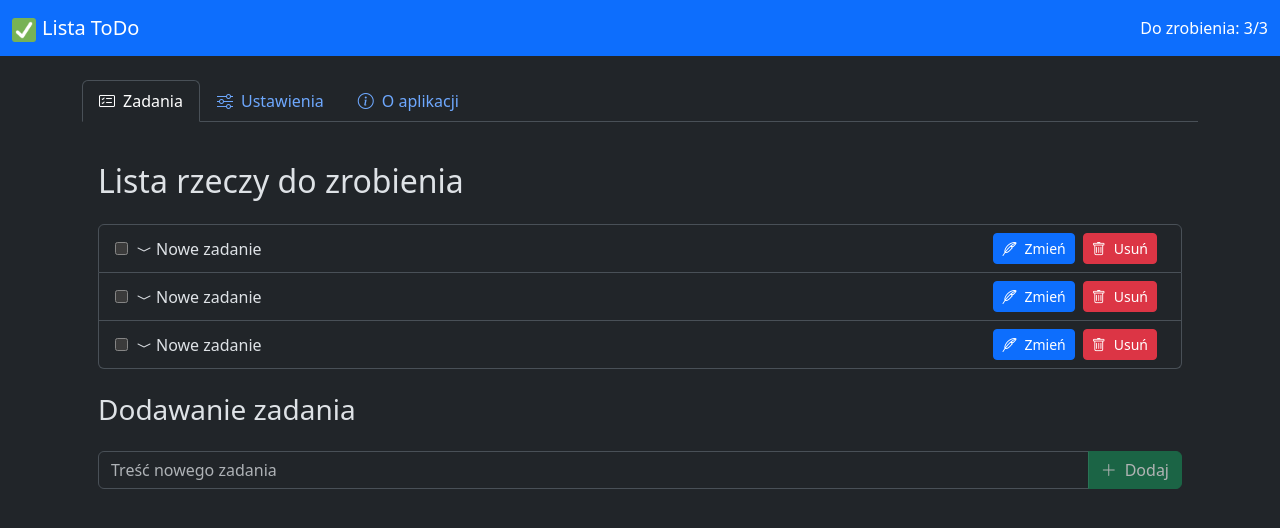
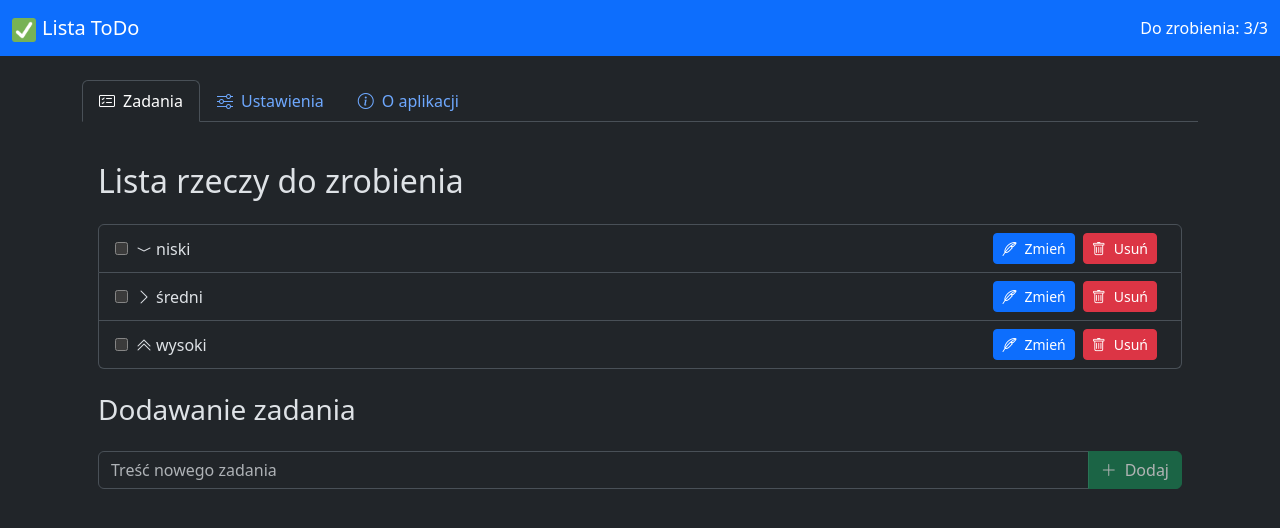
Before and after one commit to damjes/react-rozbudowane-todo, a React (Vite) app: page / in a window 1280 px wide. Shown: the top 528 px of the page. Built offline with nearby package versions, Linux system fonts and the light colour scheme.

Commit message:
Poprawiono przykładowe zadania

```diff
--- a/src/moduły/Zadanie.ts
+++ b/src/moduły/Zadanie.ts
@@ -21,5 +21,9 @@ export function noweZadanie(
 }
 
 export function nowaListaZadań() {
-	return [noweZadanie(), noweZadanie(), noweZadanie()]
+	return [
+		noweZadanie('niski', Priorytet.niski),
+		noweZadanie('średni', Priorytet.średni),
+		noweZadanie('wysoki', Priorytet.wysoki),
+	]
 }
```
